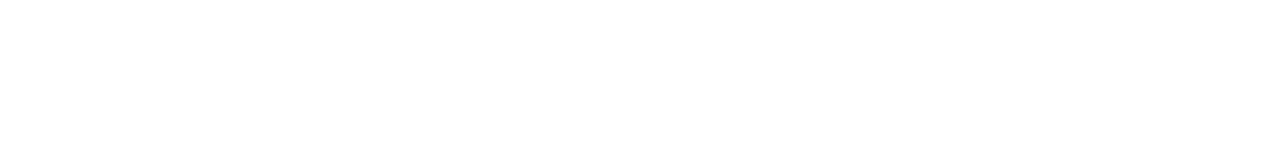
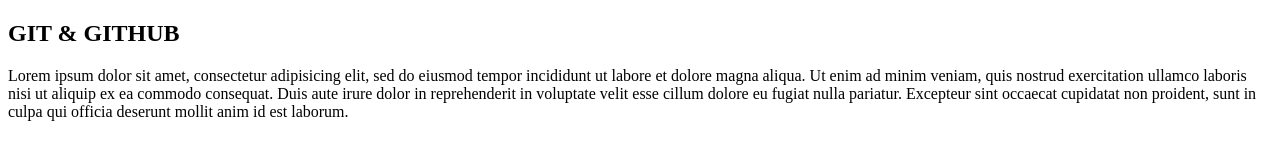
Before and after one commit to kikacarral/clase09, a plain HTML site: page index.html in a window 1280 px wide. Drawn offline with Linux system fonts and the light colour scheme.

Commit message:
agregue un articulo sobre git y github y un parrafo

```diff
--- a/index.html
+++ b/index.html
@@ -6,5 +6,16 @@
 </head>
 <body>
 
+	<article>
+		<h1>GIT & GITHUB</h1>
+
+		<p>Lorem ipsum dolor sit amet, consectetur adipisicing elit, sed do eiusmod
+		tempor incididunt ut labore et dolore magna aliqua. Ut enim ad minim veniam,
+		quis nostrud exercitation ullamco laboris nisi ut aliquip ex ea commodo
+		consequat. Duis aute irure dolor in reprehenderit in voluptate velit esse
+		cillum dolore eu fugiat nulla pariatur. Excepteur sint occaecat cupidatat non
+		proident, sunt in culpa qui officia deserunt mollit anim id est laborum.</p>
+	</article>
+
 </body>
 </html>
```
